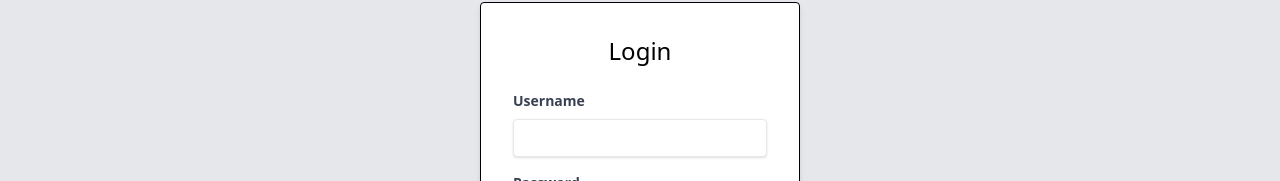
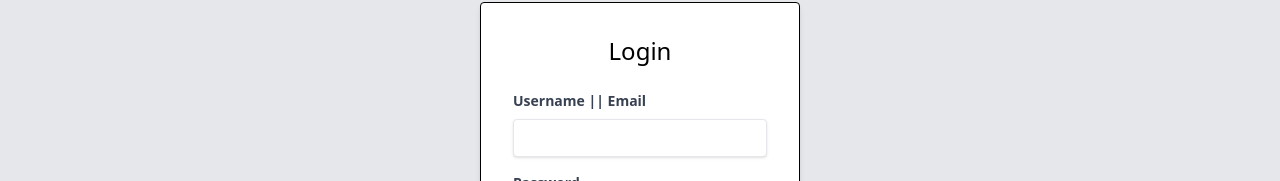
Before and after one commit to abhi9472/Hostel-Hub, a React (Vite) app: page /login in a window 1280 px wide. Shown: the part 289-470 px from the top of the page. Built offline with nearby package versions, Linux system fonts and the light colour scheme.

Commit message:
UI changes

```diff
--- a/src/pages/Login.jsx
+++ b/src/pages/Login.jsx
@@ -24,7 +24,6 @@ function Login() {
 
     const handleLogin = async (e) => {
         e.preventDefault(); // Prevent default form submission behavior
-
         try {
             const response = await axios.post('http://localhost:8000/api/v1/users/login', {
                 username_email: username,
@@ -47,8 +46,10 @@ function Login() {
                 throw new Error('Failed to login ');
             }
         } catch (error) {
+            // console.log()
+
             console.error('Login error:', error);
-            setError('Failed to login. Please try again || Signup If You Dont Have Account'); // Set error message state
+            setError("Invalid Credentials || Sign Up if you dont have account"); // Set error message state
         }
     };
 
@@ -66,7 +67,7 @@ function Login() {
                         {error && <p className="text-red-500 text-xs italic mb-2">{error}</p>}
                         <div className="mb-4">
                             <label className="block text-gray-700 text-sm font-bold mb-2" htmlFor="username">
-                                Username
+                                Username || Email
                             </label>
                             <input
                                 className="shadow appearance-none border rounded w-full py-2 px-3 text-gray-700 leading-tight focus:outline-none focus:shadow-outline"
```
